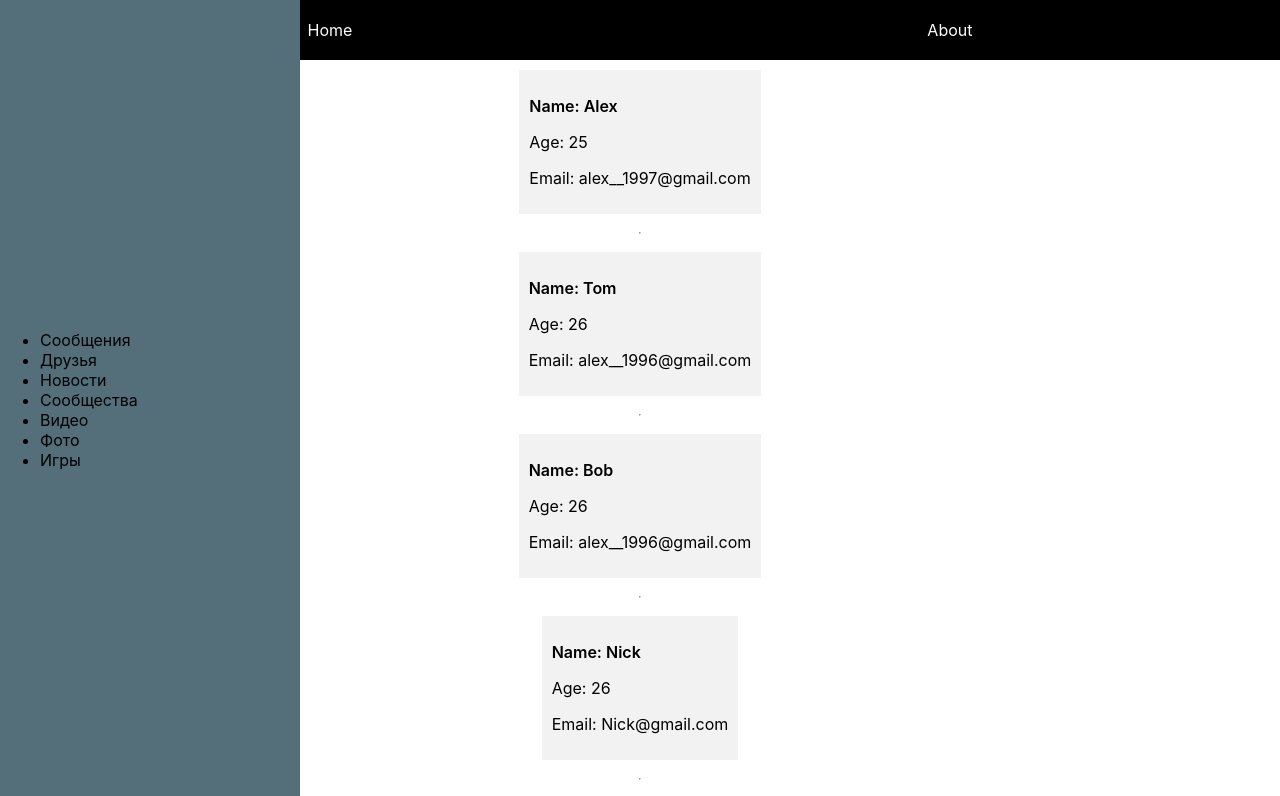
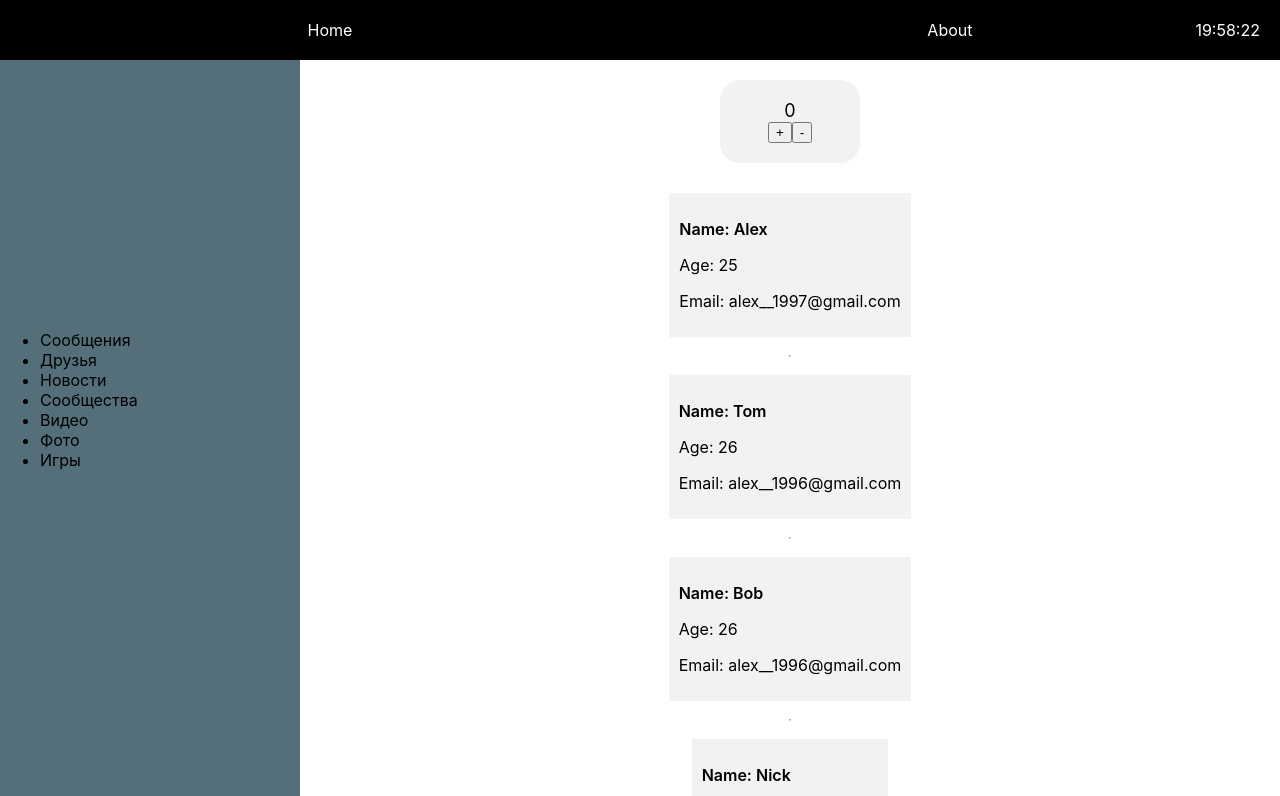
Before and after one commit to ArtyomTalonchick/TeachMeSkills, a React (Create React App) app in the folder projects/my-app/: page / in a window 1280 px wide. Shown: the top 796 px of the page. Built offline with nearby package versions, Linux system fonts and the light colour scheme.

Commit message:
Implemented Ticker and Clicker

```diff
--- a/projects/my-app/src/components/App.jsx
+++ b/projects/my-app/src/components/App.jsx
@@ -3,6 +3,7 @@ import Menu from "./menu/Menu";
 import Users from "./users/Users";
 
 import "./App.scss";
+import { Clicker } from "./clicker/Clicker";
 
 function App() {
 
@@ -11,14 +12,15 @@ function App() {
   return (
     <div className="app">
 
-      <header>
-        <Header/>
-      </header>
+
+      <Header/>
 
       <div className="app_page">
         <Menu/>
 
-        <main>
+        <main className="app__main">
+          <Clicker/>
+
           {isUserPage
             ?
             <Users/>
--- a/projects/my-app/src/components/App.scss
+++ b/projects/my-app/src/components/App.scss
@@ -5,4 +5,8 @@
         position: relative;
     }
 
+    .app__main {
+        margin-left: 300px;
+    }
+
 }
--- /dev/null
+++ b/projects/my-app/src/components/clicker/Clicker.jsx
@@ -0,0 +1,30 @@
+import React from "react";
+
+import "./Clicker.scss";
+
+export class Clicker extends React.Component {
+    constructor(props) {
+        super(props);
+
+        this.state = {
+            count: 0,
+        }
+    }
+
+    handleClick = (arg, e) => {
+        e.preventDefault();
+        this.setState(prevState => ({ count: prevState.count + arg }));
+    }
+
+    render() {
+        return (
+            <div className="clicker">
+                <span className="clicker__label">{this.state.count}</span>
+                <div>
+                    <button onClick={(e) => this.handleClick(+1, e)}>+</button>
+                    <button onClick={(e) => this.handleClick(-1, e)}>-</button>
+                </div>
+            </div>
+        )
+    }
+}
--- /dev/null
+++ b/projects/my-app/src/components/clicker/Clicker.scss
@@ -0,0 +1,17 @@
+.clicker {
+    width: 100px;
+    padding: 20px;
+    background-color: #F2F2F3;
+    border-radius: 20px;
+    border-color: black;
+    margin:  20px auto;
+    display: flex;
+    flex-direction: column;
+    align-items: center;
+
+    .clicker__label {
+        font-size: large;
+    }
+
+
+}
--- a/projects/my-app/src/components/header/Header.jsx
+++ b/projects/my-app/src/components/header/Header.jsx
@@ -1,13 +1,38 @@
 import React from "react";
+import { Time } from "../time/Time";
 import "./Header.scss";
 
-function Header () {
-    return (
-        <>
-            <a href="/home" className="header__link">Home</a>
-            <a href="/about" className="header__link">About</a>
-        </>
-    )
+class Header extends React.Component {
+    constructor(props) {
+        super(props);
+
+        this.state = {
+            showTime: true,
+        }
+    }
+
+    componentDidMount() {
+        this.timeoutId = setTimeout(() => {
+            this.setState({showTime: false});
+        }, 10000);
+    }
+
+    componentWillUnmount() {
+        clearTimeout(this.timeoutId);
+    }
+
+    render() {
+        return (
+            <header>
+                <a href="/home" className="header__link">Home</a>
+                <a href="/about" className="header__link">About</a>
+
+                <div className="header__time">
+                    {this.state.showTime && <Time/>}
+                </div>
+            </header>
+        )
+    }
 }
 
 export default Header;
--- a/projects/my-app/src/components/header/Header.scss
+++ b/projects/my-app/src/components/header/Header.scss
@@ -1,4 +1,5 @@
 header {
+    position: relative;
     padding: 20px;
     display: flex;
     justify-content: space-around;
@@ -16,4 +17,11 @@ header {
             color: #aaaaaa
         }
     }
+
+    .header__time {
+        position: absolute;
+        right: 20px;
+        top: 50%;
+        transform: translate(0, -50%);
+    }
 }
--- /dev/null
+++ b/projects/my-app/src/components/time/Time.jsx
@@ -0,0 +1,34 @@
+import React from "react";
+
+export class Time extends React.Component {
+    constructor(props) {
+        super(props);
+
+        this.state = {
+            now: this.getTime(),
+        };
+    }
+
+    componentDidMount() {
+        // console.log("componentDidMount");
+        this.intervalId = setInterval(() => {
+            // console.log("Tick");
+            this.setState({ now: this.getTime() });
+        }, 1000);
+    }
+
+    componentWillUnmount() {
+        // console.log("componentWillUnmount");
+        clearInterval(this.intervalId);
+    }
+
+    getTime = () => new Date().toTimeString().substring(0, 8);
+
+    render() {
+        return (
+            <>
+                <span>{this.state.now}</span>
+            </>
+        )
+    }
+}
```
Also changed, not shown: projects/my-app/src/components/userCard/UserCard.jsx (+9 -2 lines).
